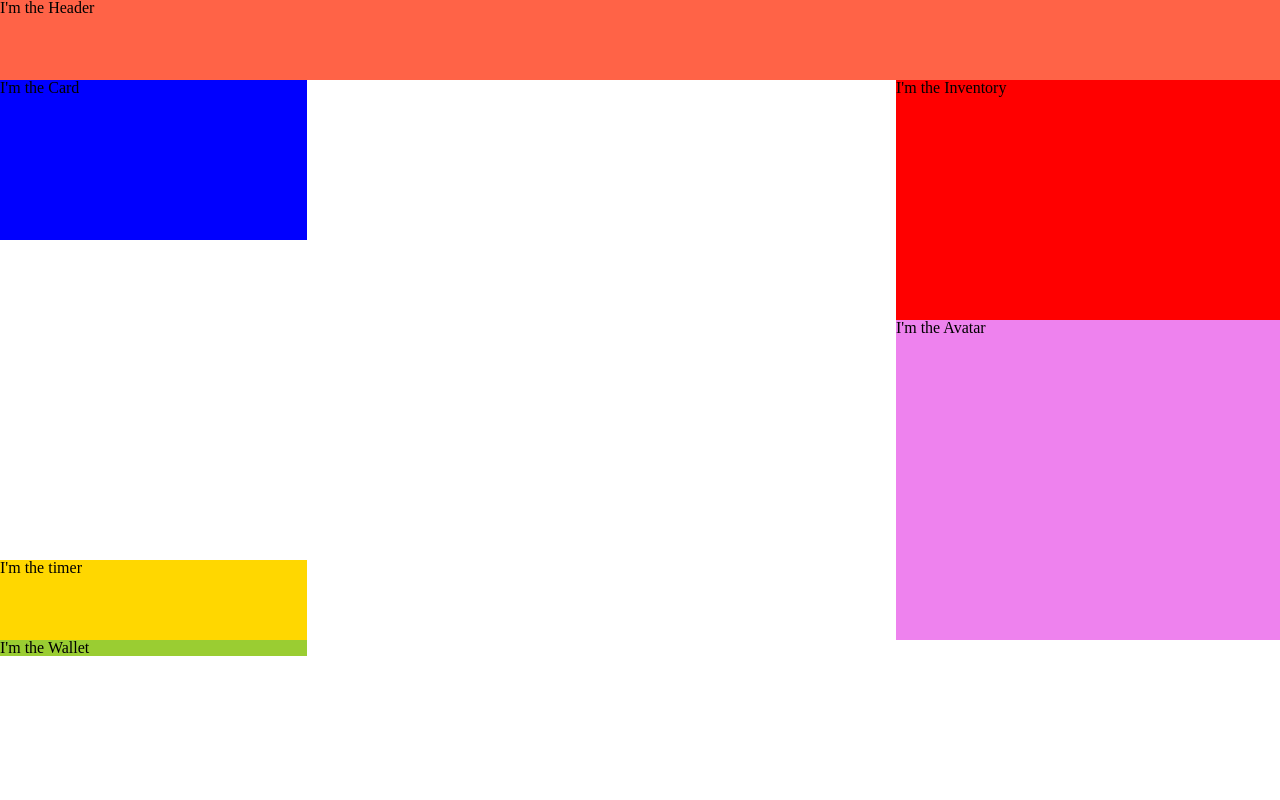
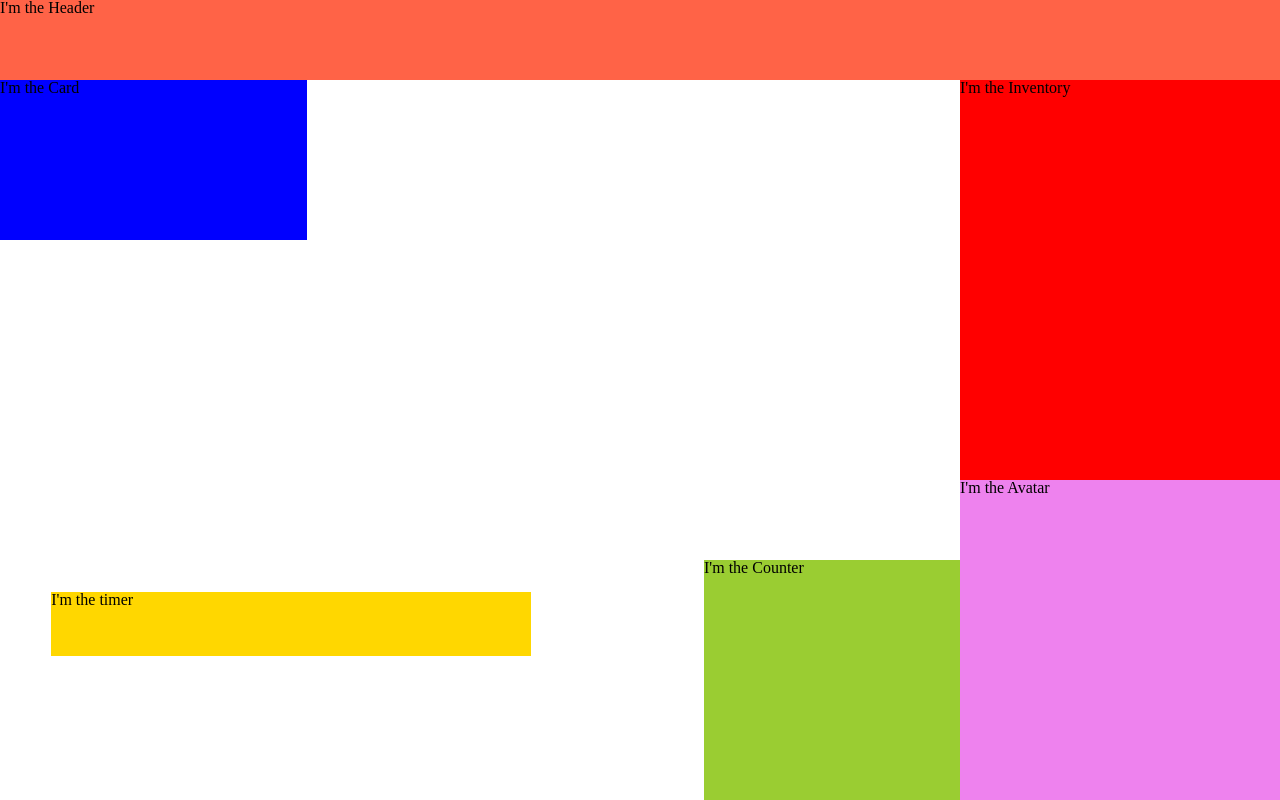
Before and after one commit to ThomasDCW/hackalillejs0522, a React (Vite) app in the folder frontend/: page / in a window 1280 px wide. Built offline with nearby package versions, Linux system fonts and the light colour scheme.

Commit message:
layout done

```diff
--- a/frontend/src/App.jsx
+++ b/frontend/src/App.jsx
@@ -14,10 +14,12 @@ function App() {
       <GlobalStyle>
         <Header />
         <main>
-          <section className="">
+          <section className="maincontainer">
             <Gallery />
-            <Timer />
-            <Counter />
+            <div>
+              <Timer />
+              <Counter />
+            </div>
           </section>
           <section className="sideContainer">
             <Inventory />
--- a/frontend/src/components/Counter/index.jsx
+++ b/frontend/src/components/Counter/index.jsx
@@ -1,5 +1,5 @@
 import SCounter from "./style";
 
 export default function Wallet() {
-  return <SCounter>I'm the Wallet</SCounter>;
+  return <SCounter>I'm the Counter</SCounter>;
 }
--- a/frontend/src/components/Counter/style.jsx
+++ b/frontend/src/components/Counter/style.jsx
@@ -2,4 +2,6 @@ import styled from "styled-components";
 
 export default styled.div`
   background-color: yellowgreen;
+  height: 30vh;
+  width: 20vw;
 `;
--- a/frontend/src/components/Inventory/style.jsx
+++ b/frontend/src/components/Inventory/style.jsx
@@ -1,8 +1,8 @@
 import styled from "styled-components";
 
 export default styled.div`
-  height: 30vh;
-  width: 30vw ;
+  height: 50vh;
+  width: 25vw;
 
   background-color: red;
 `;
--- a/frontend/src/components/Timer/style.jsx
+++ b/frontend/src/components/Timer/style.jsx
@@ -1,6 +1,10 @@
 import styled from "styled-components";
 
 export default styled.div`
-  height: 10vh;
+  margin-top: 4vh;
+  margin-left: 4vw;
+  margin-right: 4vw;
+  height: 8vh;
+  width: 60vh;
   background-color: gold;
 `;
--- a/frontend/src/style.jsx
+++ b/frontend/src/style.jsx
@@ -7,4 +7,11 @@ export default styled.section`
     display: flex;
     justify-content: space-between;
   }
+  .maincontainer {
+    width: 100%;
+    div {
+      display: flex;
+      justify-content: space-between;
+    }
+  }
 `;
```
